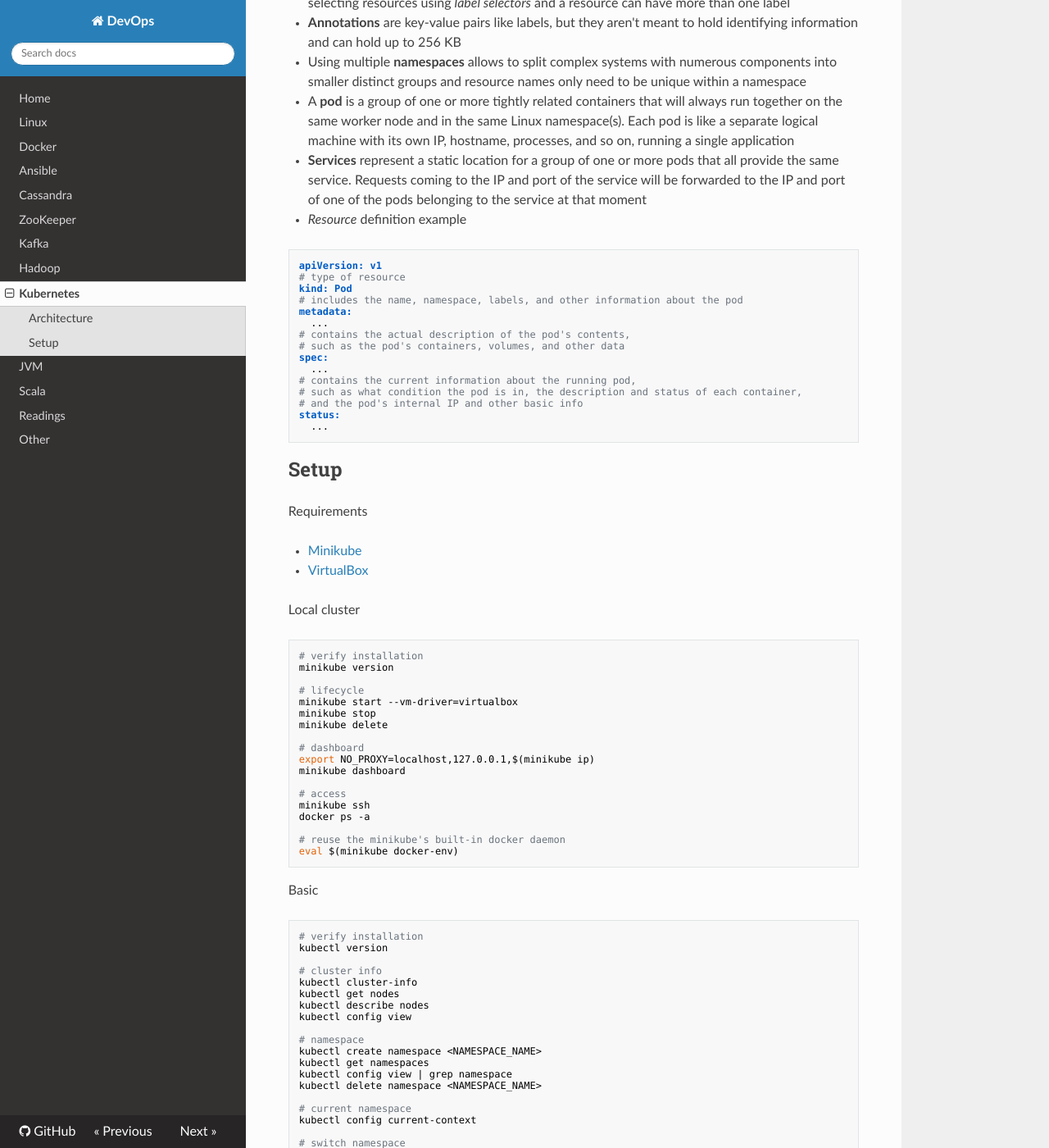
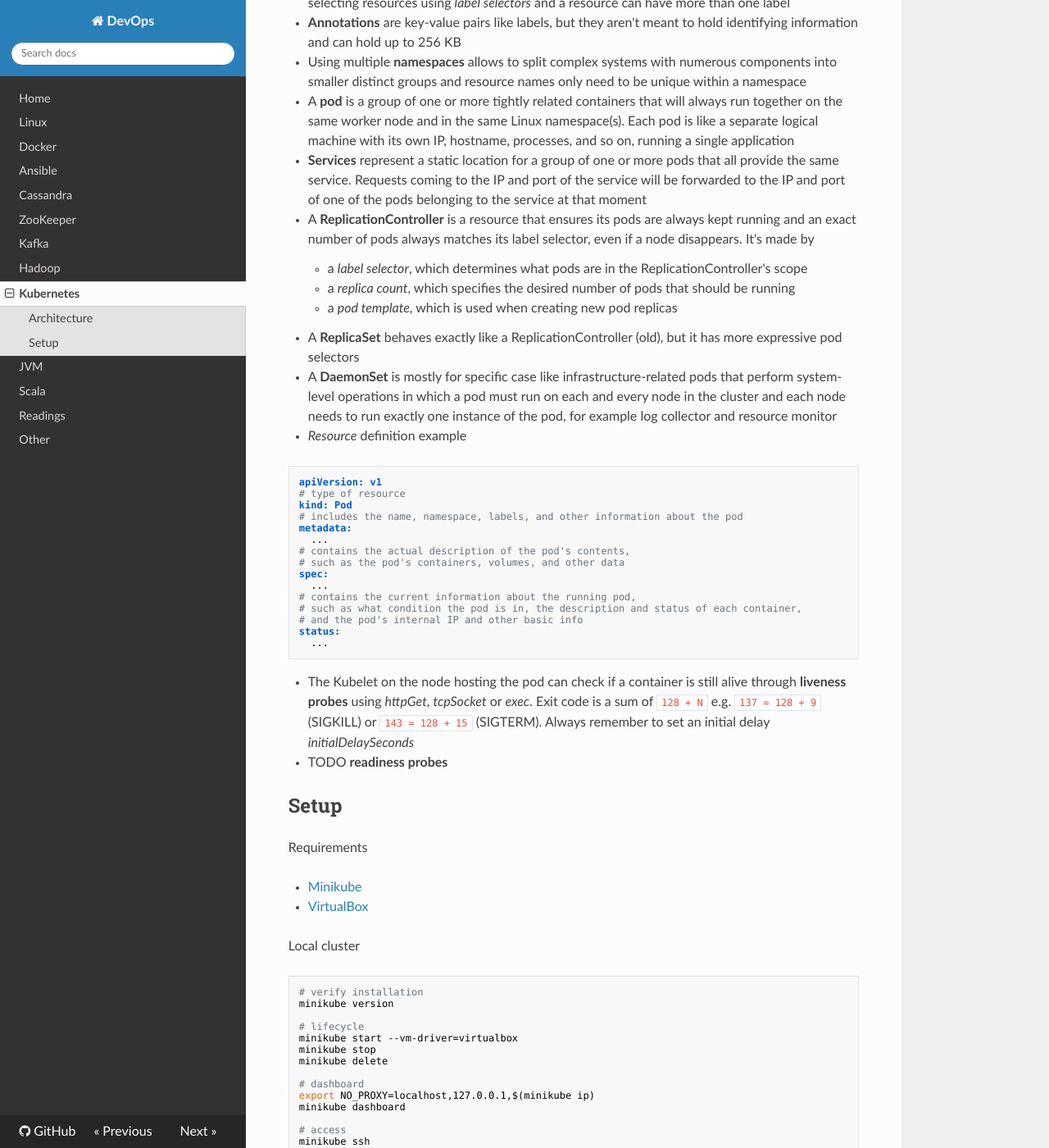
Before and after one commit to niqdev/devops, an MkDocs documentation site: the page built from docs/kubernetes.md, in a window 1280 px wide and 1400 px high, scrolled down 2292 px. Shown: the whole window at 82% size. Built offline with MkDocs 1.6.1, drawn with Linux system fonts in a browser that asks for light colours; nearby versions of some CDN libraries; old or Windows-style settings are respelled for this version of MkDocs; some of the changed text lies outside the part shown.

Commit message:
doc: update kubernetes

````diff
--- a/docs/kubernetes.md
+++ b/docs/kubernetes.md
@@ -53,6 +53,12 @@ At the hardware level, a Kubernetes cluster node can be
 * Using multiple **namespaces** allows to split complex systems with numerous components into smaller distinct groups and resource names only need to be unique within a namespace
 * A **pod** is a group of one or more tightly related containers that will always run together on the same worker node and in the same Linux namespace(s). Each pod is like a separate logical machine with its own IP, hostname, processes, and so on, running a single application
 * **Services** represent a static location for a group of one or more pods that all provide the same service. Requests coming to the IP and port of the service will be forwarded to the IP and port of one of the pods belonging to the service at that moment
+* A **ReplicationController** is a resource that ensures its pods are always kept running and an exact number of pods always matches its label selector, even if a node disappears. It's made by
+    - a *label selector*, which determines what pods are in the ReplicationController's scope
+    - a *replica count*, which specifies the desired number of pods that should be running
+    - a *pod template*, which is used when creating new pod replicas
+* A **ReplicaSet** behaves exactly like a ReplicationController (old), but it has more expressive pod selectors
+* A **DaemonSet** is mostly for specific case like infrastructure-related pods that perform system-level operations in which a pod must run on each and every node in the cluster and each node needs to run exactly one instance of the pod, for example log collector and resource monitor
 * *Resource* definition example
 
 ```
@@ -72,6 +78,9 @@ spec:
 status:
   ...
 ```
+
+* The Kubelet on the node hosting the pod can check if a container is still alive through **liveness probes** using *httpGet*, *tcpSocket* or *exec*. Exit code is a sum of `128 + N` e.g. `137 = 128 + 9` (SIGKILL) or `143 = 128 + 15` (SIGTERM). Always remember to set an initial delay *initialDelaySeconds*
+* TODO **readiness probes**
 
 ## Setup
 
@@ -131,6 +140,9 @@ kubectl create -f <FILE_NAME>.yaml
 # explain fields
 kubectl explain pod
 kubectl explain service.spec
+
+# edit resource (vim)
+kubectl edit pod <POD_NAME>
 ```
 
 Simple deployment
@@ -269,4 +282,15 @@ kubectl delete deployment,service kubernetes-bootcamp
 kubectl delete all --all
 ```
 
+Other
+```bash
+# replication controller
+kubectl get rc
+kubectl get replicationcontroller
+
+# replica set
+kubectl get rs
+kubectl get replicaset
+```
+
 <br>
````
Also changed, not shown: other parts of docs/kubernetes.md (+1 -0 lines).
